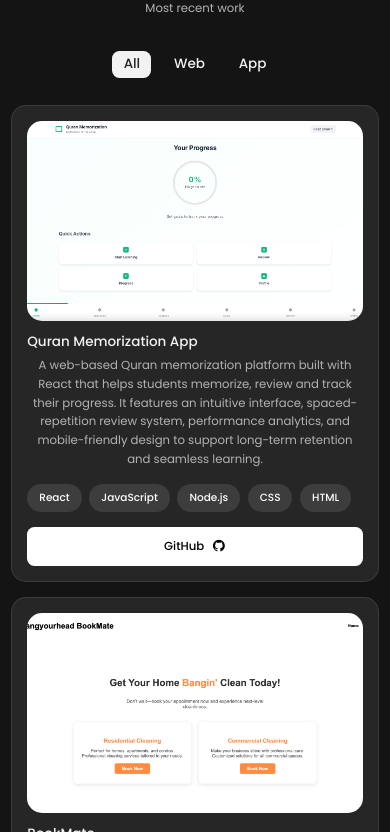
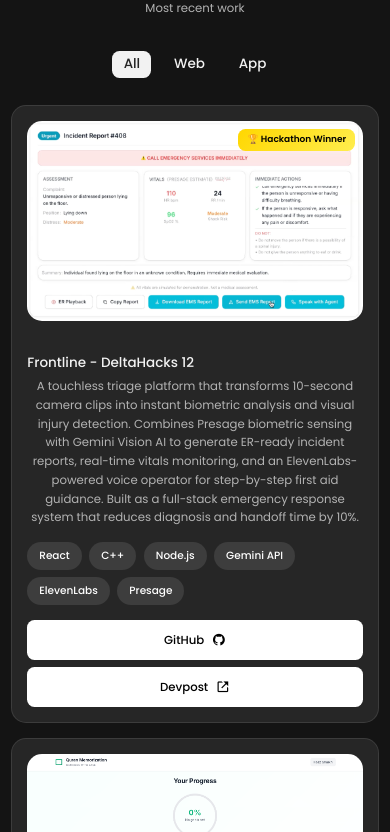
Before and after one commit to faazshaikh/Portfolio, a React (Vite) app: page / in a window 390 px wide. Shown: the part 3352-4184 px from the top of the page. Built offline with nearby package versions, Linux system fonts and the light colour scheme.

Commit message:
Added Frontline project to portfolio with hackathon winner badge

```diff
--- a/src/components/Portfolio/Data.jsx
+++ b/src/components/Portfolio/Data.jsx
@@ -9,10 +9,22 @@ import NewMoviePic from "../../assets/newmoviepic.jpg";
 import UKResHashIndex from "../../assets/ukreshashindex.jpg";
 import NewMatrixPic from "../../assets/newwwmatrixpicnew.jpg";
 import RockPaperScissorsPic from "../../assets/rockpapersispic.jpg";
+import FrontlinePic from "../../assets/imageforfrontline.png";
 
 export const projectsData = [
   {
     id: 1,
+    image: FrontlinePic,
+    title: "Frontline - DeltaHacks 12",
+    category: "web",
+    description: "A touchless triage platform that transforms 10-second camera clips into instant biometric analysis and visual injury detection. Combines Presage biometric sensing with Gemini Vision AI to generate ER-ready incident reports, real-time vitals monitoring, and an ElevenLabs-powered voice operator for step-by-step first aid guidance. Built as a full-stack emergency response system that reduces diagnosis and handoff time by 10%.",
+    technologies: ["React", "C++", "Node.js", "Gemini API", "ElevenLabs", "Presage"],
+    github: "https://github.com/faazshaikh/deltahacks-12",
+    devpost: "https://devpost.com/software/frontline-noyxp0?ref_content=my-projects-tab&ref_feature=my_projects",
+    hackathonWinner: true,
+  },
+  {
+    id: 2,
     image: QuranMemorizationPic,
     title: "Quran Memorization App",
     category: "web",
@@ -21,7 +33,7 @@ export const projectsData = [
     github: "https://github.com/faazshaikh/Quran-Memorization-App",
   },
   {
-    id: 2,
+    id: 3,
     image: BookMatePhoto,
     title: "BookMate",
     category: "web",
@@ -30,7 +42,7 @@ export const projectsData = [
     github: "https://github.com/zshan-dev/bangyourhead",
   },
   {
-    id: 3,
+    id: 4,
     image: NewMoviePic,
     title: "Movie Recommendation System",
     category: "app",
@@ -39,7 +51,7 @@ export const projectsData = [
     github: "https://github.com/faazshaikh/movie-recommendation-system",
   },
   {
-    id: 4,
+    id: 5,
     image: UKResHashIndex,
     title: "UK Residential Property Sales Indexing",
     category: "app",
@@ -48,7 +60,7 @@ export const projectsData = [
     github: "https://github.com/faazshaikh/Indexing-UK-Residential-Property-Sales-With-Hash-Tables",
   },
   {
-    id: 5,
+    id: 6,
     image: RockPaperScissorsPic,
     title: "Rock Paper Scissors",
     category: "web",
@@ -57,7 +69,7 @@ export const projectsData = [
     github: "https://github.com/faazshaikh/rock-paper-scissors",
   },
   {
-    id: 6,
+    id: 7,
     image: NewMatrixPic,
     title: "Matrix Solver",
     category: "app",
--- a/src/components/Portfolio/WorkItems.jsx
+++ b/src/components/Portfolio/WorkItems.jsx
@@ -3,7 +3,12 @@ import React from "react";
 const WorkItems = ({ item }) => {
   return (
     <div className="work__card" key={item.id}>
-      <img src={item.image} alt={item.title} className="work__img" />
+      <div className="work__img-container">
+        <img src={item.image} alt={item.title} className="work__img" />
+        {item.hackathonWinner && (
+          <span className="work__badge">🏆 Hackathon Winner</span>
+        )}
+      </div>
       <h3 className="work__title">{item.title}</h3>
       {item.description && (
         <p className="work__description">{item.description}</p>
@@ -17,10 +22,20 @@ const WorkItems = ({ item }) => {
           ))}
         </div>
       )}
-      <a href={item.github || "https://github.com/faazshaikh"} className="work__button" target="_blank" rel="noopener noreferrer">
-        GitHub
-        <i className="bx bxl-github work__button-icon"></i>
-      </a>
+      <div className="work__buttons">
+        {item.github && (
+          <a href={item.github} className="work__button" target="_blank" rel="noopener noreferrer">
+            GitHub
+            <i className="bx bxl-github work__button-icon"></i>
+          </a>
+        )}
+        {item.devpost && (
+          <a href={item.devpost} className="work__button work__button--devpost" target="_blank" rel="noopener noreferrer">
+            Devpost
+            <i className="bx bx-link-external work__button-icon"></i>
+          </a>
+        )}
+      </div>
     </div>
   );
 };
--- a/src/components/Portfolio/work.css
+++ b/src/components/Portfolio/work.css
@@ -64,18 +64,46 @@
   transform: translateY(0) scale(1.05);
 }
 
+.work__img-container {
+  position: relative;
+  margin-bottom: 1rem;
+}
+
 .work__img {
   width: 100%;
   height: 200px;
   object-fit: cover;
   border-radius: 1rem;
-  margin-bottom: 1rem;
   flex-shrink: 0;
   border: 1px solid #000000;
 }
 
 [data-theme='dark'] .work__img {
   border: none;
+}
+
+.work__badge {
+  position: absolute;
+  top: 0.75rem;
+  right: 0.75rem;
+  background: linear-gradient(135deg, #ffd700 0%, #ffed4e 100%);
+  color: #000000;
+  padding: 0.4rem 0.8rem;
+  border-radius: 0.5rem;
+  font-size: var(--smaller-font-size);
+  font-weight: var(--font-semi-bold);
+  box-shadow: 0 2px 8px rgba(0, 0, 0, 0.3);
+  z-index: 10;
+  display: flex;
+  align-items: center;
+  gap: 0.25rem;
+  white-space: nowrap;
+}
+
+[data-theme='dark'] .work__badge {
+  background: linear-gradient(135deg, #ffd700 0%, #ffed4e 100%);
+  color: #000000;
+  box-shadow: 0 2px 8px rgba(255, 255, 255, 0.2);
 }
 
 .work__title {
@@ -123,8 +151,14 @@
   border: none;
 }
 
+.work__buttons {
+  display: flex;
+  gap: 0.75rem;
+  flex-shrink: 0;
+}
+
 .work__button {
-  width: 100%;
+  flex: 1;
   background-color: #000000;
   color: #ffffff;
   font-size: var(--small-font-size);
@@ -132,11 +166,11 @@
   align-items: center;
   justify-content: center;
   column-gap: 0.5rem;
-  flex-shrink: 0;
   padding: 0.75rem 1rem;
   border-radius: 0.5rem;
   transition: all 0.3s ease;
   font-weight: var(--font-medium);
+  text-decoration: none;
 }
 
 [data-theme='dark'] .work__button {
@@ -233,6 +267,22 @@
   .work__description {
     text-align: center;
   }
+
+  .work__badge {
+    font-size: var(--tiny-font-size);
+    padding: 0.3rem 0.6rem;
+    top: 0.5rem;
+    right: 0.5rem;
+  }
+
+  .work__buttons {
+    flex-direction: column;
+    gap: 0.5rem;
+  }
+
+  .work__button {
+    width: 100%;
+  }
 }
 
 /* For small devices */
--- a/src/components/about/About.jsx
+++ b/src/components/about/About.jsx
@@ -1,7 +1,7 @@
 import React from 'react';
 import './about.css';
 import AboutImg from '../../assets/newaboutme.png';
-import CV from '../../assets/Resume.pdf';
+import CV from '../../assets/Faaz_Shaikh_Resume.pdf';
 import Info from './Info';
 
 const About = () => {
```
Also changed, not shown: src/App.css (line endings or trailing spaces), src/assets/imageforfrontline.png (added), src/components/contact/contact.css (line endings or trailing spaces), src/components/qualification/qualification.css (line endings or trailing spaces), src/components/skills/skills.css (line endings or trailing spaces), src/components/testimonials/testimonial.css (line endings or trailing spaces), 1 other file (tests, documents, lock files or other folders).
